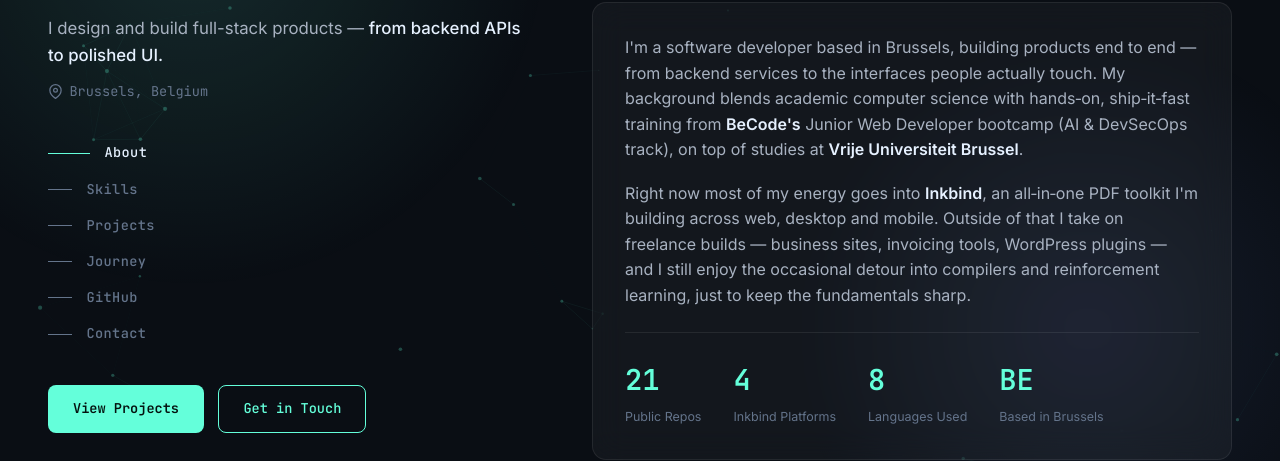
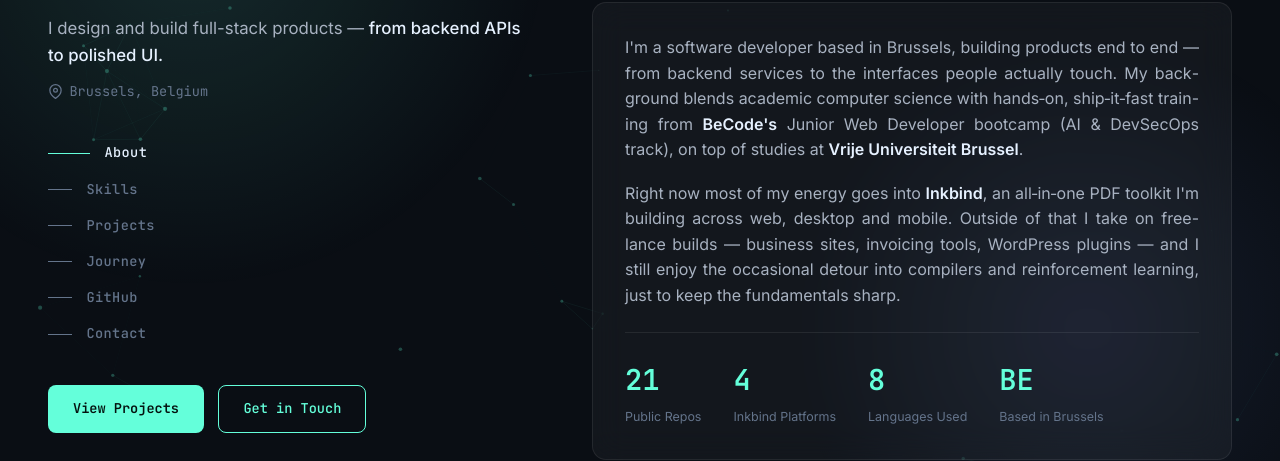
Before and after one commit to sajjadshahpoor/developer, a plain HTML site: page index.html in a window 1280 px wide. Shown: the part 231-692 px from the top of the page. Drawn offline with Linux system fonts and the light colour scheme; no server answers.

Commit message:
Justify About section paragraph text

```diff
--- a/assets/css/style.css
+++ b/assets/css/style.css
@@ -335,6 +335,12 @@ body::before {
 
 .section-body p { margin-bottom: 1.1rem; max-width: var(--max-content); }
 .section-body.glass-card { padding: 2rem; }
+
+#about .section-body p {
+  text-align: justify;
+  text-justify: inter-word;
+  hyphens: auto;
+}
 .section-body strong { color: var(--text-primary); font-weight: 600; }
 
 /* ---------- Stats ---------- */
```
